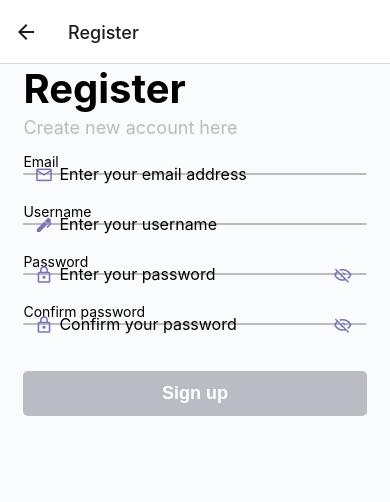
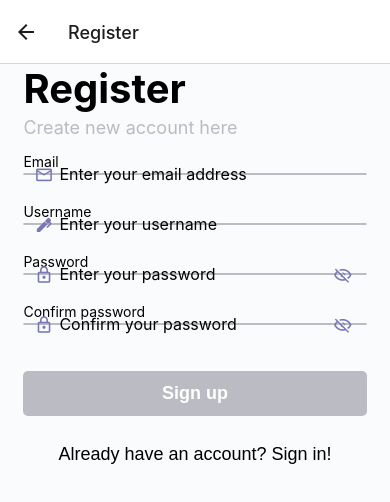
Before and after one commit to wiktoriakeller/go-code, a React Native app in the folder src/mobile/: screen /Register in a window 390 px wide. Shown: the top 502 px of the page. Built offline with nearby package versions, Linux system fonts and the light colour scheme.

Commit message:
#19 Add go back button to a sign up page

```diff
--- a/src/mobile/pages/RegisterPage.tsx
+++ b/src/mobile/pages/RegisterPage.tsx
@@ -4,8 +4,10 @@ import { emailRegex, passwordRegex, validateLength, validateRegex } from './vali
 import { CustomInputForm, IInputProps, ValidationFunc } from '../components/CustomInputForm';
 import { mainFormStyle } from './styles/commonStyles';
 import { CustomButton, IButtonProps } from '../components/CustomButton';
+import colors from '../styles/colors';
+import { RegisterNavigation } from '../navigation/navigationTypes';
 
-const RegisterPage = () => {
+const RegisterPage = ({ navigation }: RegisterNavigation) => {
   const [email, setEmail] = useState("");
   const [emailErrorMessage, setEmailErrorMessage] = useState("");
   const emailValidators = [
@@ -146,6 +148,22 @@ const RegisterPage = () => {
     setDisabledSignUpButton(false);
   }, errorMessages);
 
+  const goBackButton: IButtonProps = {
+    text: "Already have an account? Sign in!",
+    containerStyle: {
+      color: colors.tertiary,
+      backgroundColor: colors.tertiary
+    },
+    textStyle: {
+      color: colors.black,
+      fontWeight: "normal"
+    },
+    isDisabled: false,
+    onPress: (event: GestureResponderEvent) => {
+      navigation.goBack();
+    }
+  };
+
   return (
     <View style={mainFormStyle.root}>
       <View style={mainFormStyle.textContainer}>
@@ -159,6 +177,7 @@ const RegisterPage = () => {
         <CustomInputForm {...confirmPasswordInput} />
         <View style={{ marginBottom: 10 }}/>
         <CustomButton {...signUpButton} />
+        <CustomButton {...goBackButton} />
       </View>
     </View>
   )
--- a/src/mobile/pages/SignInPage.tsx
+++ b/src/mobile/pages/SignInPage.tsx
@@ -100,7 +100,7 @@ const SignInPage = ({ navigation }: LoginNavigation) => {
   };
 
   const forgotPasswordButton: IButtonProps = {
-    text: "Don't have an account? Register",
+    text: "Don't have an account? Sign up!",
     containerStyle: {
       color: colors.tertiary,
       backgroundColor: colors.tertiary
```
